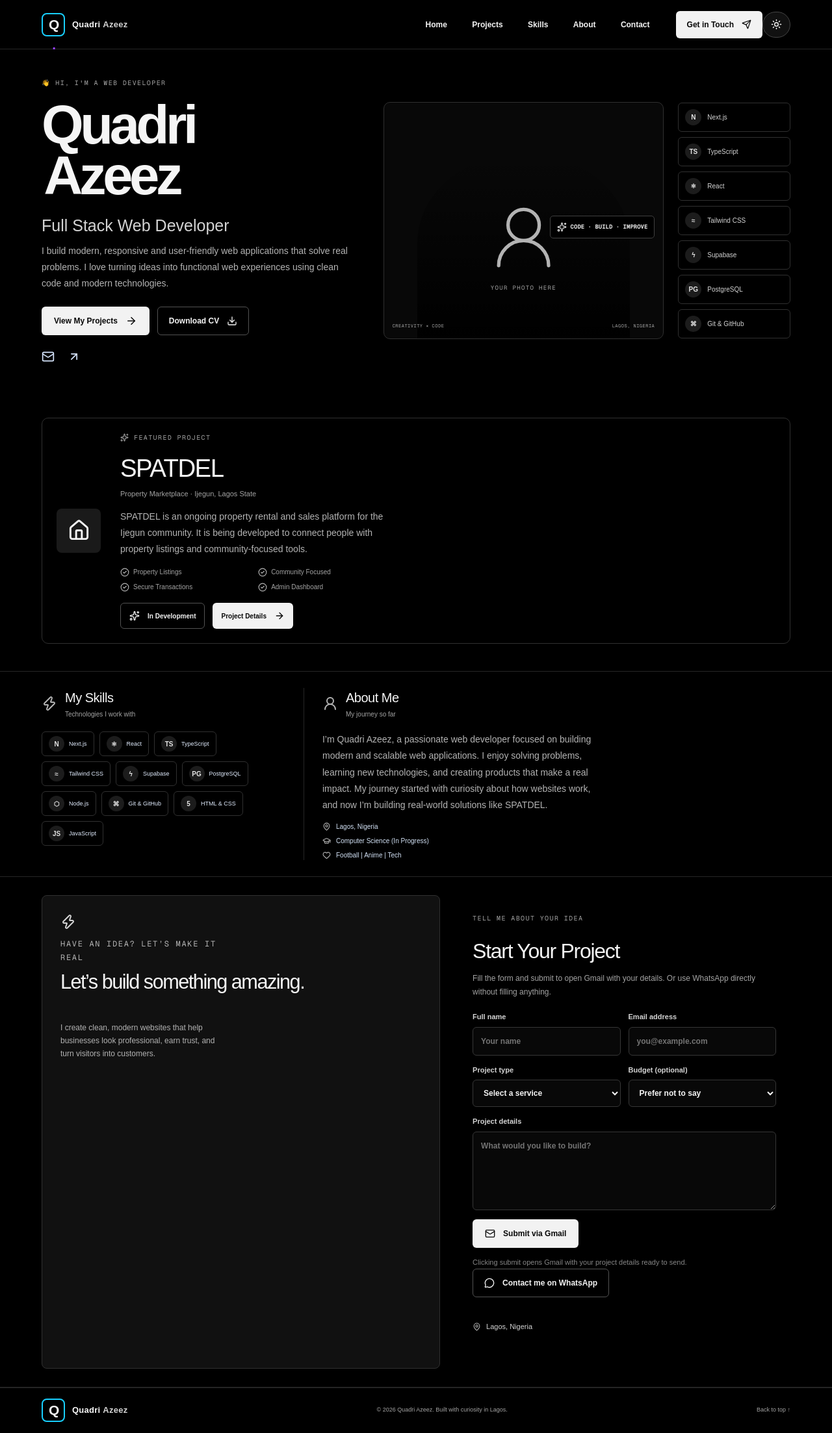
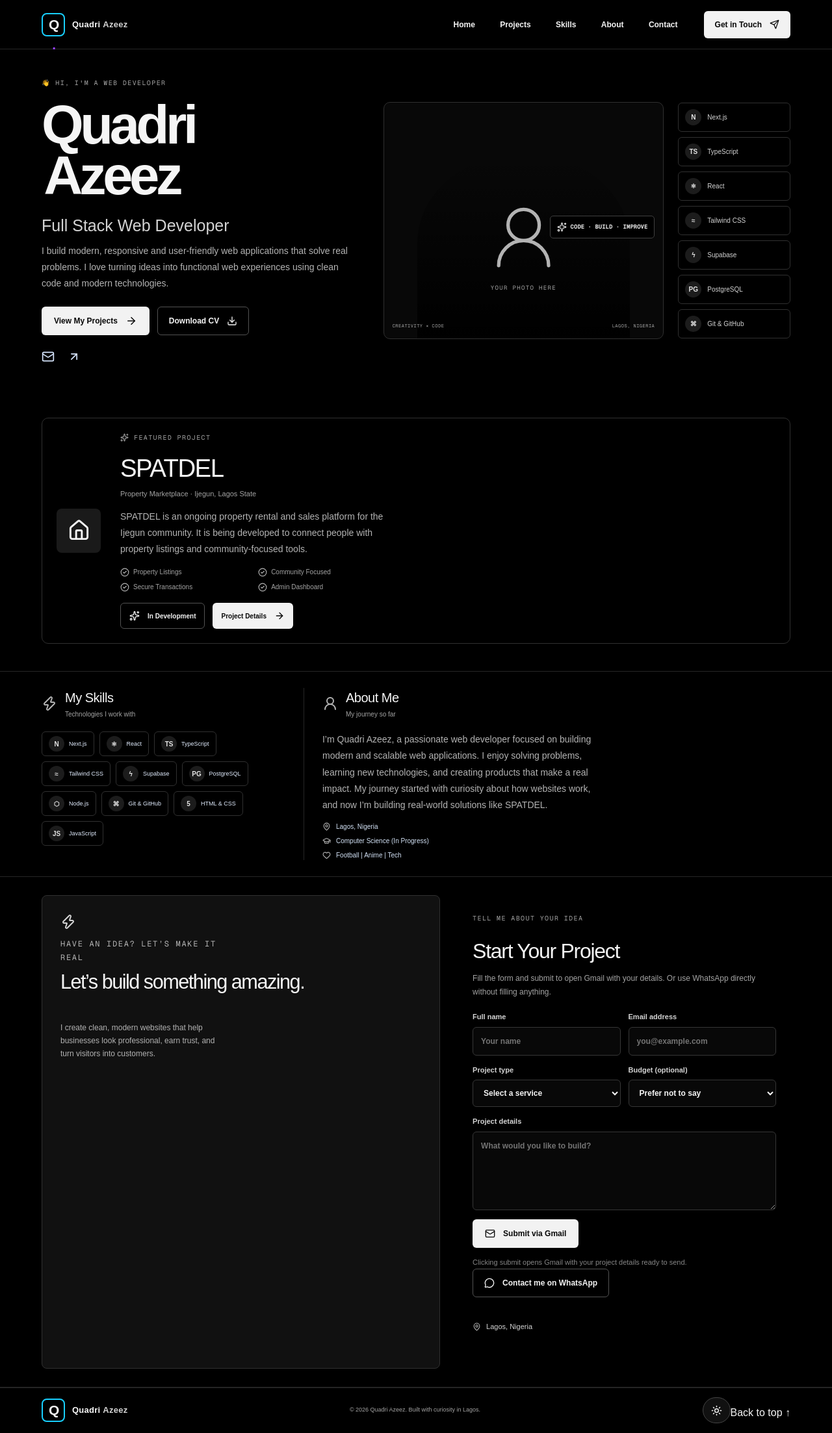
Before and after one commit to olag4568/my-portfolio, a Next.js app: page / in a window 1280 px wide. Shown: the whole page at 65% size. Built offline with nearby package versions, Linux system fonts and the light colour scheme.

Commit message:
Move theme toggle to footer

```diff
--- a/src/app/page.tsx
+++ b/src/app/page.tsx
@@ -67,7 +67,6 @@ export default function HomePage() {
         <a href="#home" className="brand" aria-label="Quadri Azeez home"><span className="brand-mark">Q<span>.</span></span><span className="brand-name">Quadri <b>Azeez</b></span></a>
         <div className="nav-links"><a href="#home">Home</a><a href="#work">Projects</a><a href="#skills">Skills</a><a href="#about">About</a><a href="#contact">Contact</a></div>
         <a className="nav-cta" href="#contact">Get in Touch <Send size={15} /></a>
-        <ThemeToggle />
         <a className="mobile-menu" href="#work" aria-label="Jump to projects"><Menu size={22} /></a>
       </nav>
       <section className="hero section-pad" id="hero"><div className="hero-grid">
@@ -86,7 +85,7 @@ export default function HomePage() {
       <section className="skills-about section-pad"><div className="skills-panel" id="skills"><div className="small-section-title"><Zap/><div><h2>My Skills</h2><p>Technologies I work with</p></div></div><div className="skill-grid">{skills.map((skill,i)=><span className="skill-chip" key={skill}><i>{["N","⚛","TS","≈","ϟ","PG","⬡","⌘","5","JS"][i]}</i>{skill}</span>)}</div></div>
       <div className="about-panel" id="about"><div className="small-section-title"><UserRound/><div><h2>About Me</h2><p>My journey so far</p></div></div><p>I’m Quadri Azeez, a passionate web developer focused on building modern and scalable web applications. I enjoy solving problems, learning new technologies, and creating products that make a real impact. My journey started with curiosity about how websites work, and now I’m building real-world solutions like SPATDEL.</p><ul><li><MapPin/> Lagos, Nigeria</li><li><GraduationCap/> Computer Science (In Progress)</li><li><Heart/> Football | Anime | Tech</li></ul></div><div className="dream-card"><Sparkles size={27}/><span>Better Code.<br/>Bigger Dreams.</span><Code2 size={28}/></div></section>
       <section className="contact-band section-pad" id="contact"><div className="contact-pitch"><Zap/><p className="eyebrow">HAVE AN IDEA? LET’S MAKE IT REAL</p><h2 key={headlineIndex} className="rotating-headline">{headlines[headlineIndex]}</h2><p>I create clean, modern websites that help businesses look professional, earn trust, and turn visitors into customers.</p></div><div className="contact-form-wrap"><div className="contact-form-heading"><p className="eyebrow">TELL ME ABOUT YOUR IDEA</p><h2>Start Your Project</h2><p>Fill the form and submit to open Gmail with your details. Or use WhatsApp directly without filling anything.</p></div><ContactForm /><a className="secondary-button contact-whatsapp-direct" href="https://wa.me/2348035833564?text=Hi%20Quadri%2C%20I%20am%20interested%20in%20your%20web%20development%20services." target="_blank" rel="noreferrer"><MessageCircleIcon size={16}/> Contact me on WhatsApp</a><div className="contact-details"><span><MapPin/> Lagos, Nigeria</span></div></div></section>
-      <footer className="footer section-pad"><a href="#home" className="brand"><span className="brand-mark">Q<span>.</span></span><span className="brand-name">Quadri <b>Azeez</b></span></a><p>© 2026 Quadri Azeez. Built with curiosity in Lagos.</p><a href="#home">Back to top ↑</a></footer>
+      <footer className="footer section-pad"><a href="#home" className="brand"><span className="brand-mark">Q<span>.</span></span><span className="brand-name">Quadri <b>Azeez</b></span></a><p>© 2026 Quadri Azeez. Built with curiosity in Lagos.</p><div className="footer-actions"><ThemeToggle /><a href="#home">Back to top ↑</a></div></footer>
     </main>
   );
 }
```
